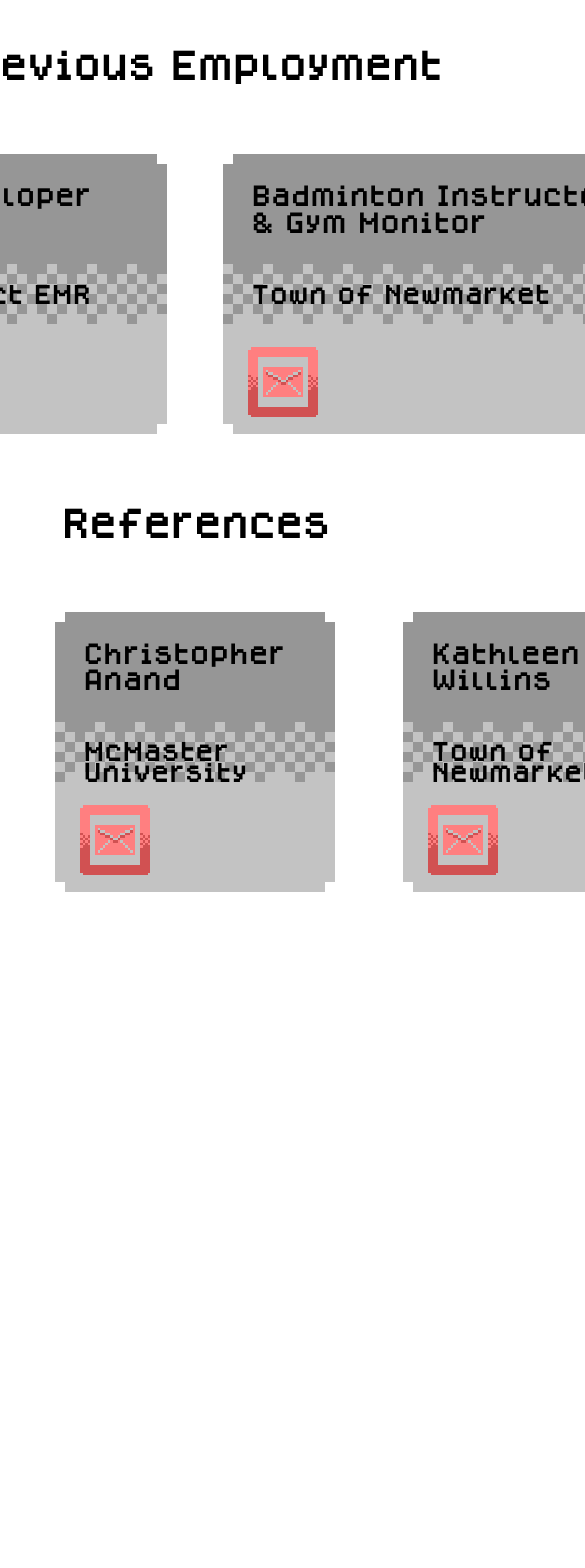
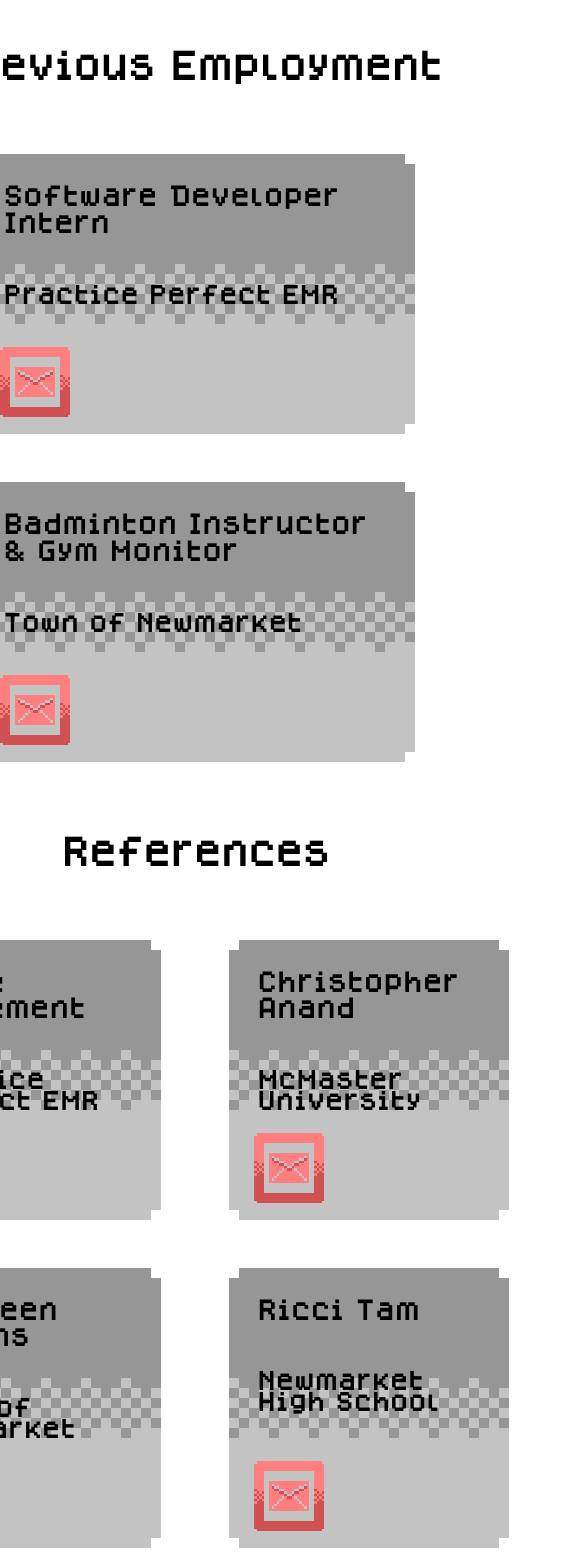
Before and after one commit to honkita/WebsitePortfolio, a Next.js app: page /resume in a window 390 px wide. Shown: the part 858-2426 px from the top of the page, 585 px wide, since content can reach past the window. Before the commit the page ends 2098 px from the top, so only its background shows below. Built offline with nearby package versions, Linux system fonts and the light colour scheme.

Commit message:
Job grid and location grid scalability implemented

```diff
--- a/pages/resume.jsx
+++ b/pages/resume.jsx
@@ -35,7 +35,7 @@
           <section className={utilStyles.headingXl}>
             <p>Previous Employment</p>
           </section>
-          <div className={styles.side}>
+          <div className={styles.locationGrid}>
             <ResumeJobs
               jobName="Software Developer Intern"
               employer="Practice Perfect EMR"
--- a/styles/Home.module.css
+++ b/styles/Home.module.css
@@ -89,18 +89,44 @@
   line-height: 1.5;
   font-size: 1.5rem;
 }
+@media (max-width: 128rem) {
+  .jobGrid {
+    display: grid;
+    grid-template-columns: repeat(3, minmax(0, 1fr));
+    grid-column-gap: 0.75rem;
+    grid-row-gap: 0.5rem;
+    vertical-align: top;
+  }
 
-.jobGrid {
-  display: grid;
-  grid-template-columns: repeat(3, 1fr);
-  grid-column-gap: 0.75rem;
-  grid-row-gap: 0.5rem;
-  vertical-align: top;
+  .locationGrid {
+    display: grid;
+    grid-template-columns: repeat(2, minmax(0, 1fr));
+    grid-column-gap: 0.75rem;
+    grid-row-gap: 0.5rem;
+    vertical-align: top;
+  }
+}
+
+@media (max-width: 64rem) {
+  .jobGrid {
+    display: grid;
+    grid-template-columns: repeat(2, minmax(0, 1fr));
+    grid-column-gap: 0.75rem;
+    grid-row-gap: 0.5rem;
+    vertical-align: top;
+  }
+  .locationGrid {
+    display: grid;
+    grid-template-columns: repeat(1, minmax(0, 1fr));
+    grid-column-gap: 0.75rem;
+    grid-row-gap: 0.5rem;
+    vertical-align: top;
+  }
 }
 
 .grid {
   display: grid;
-  grid-template-columns: repeat(3, 1fr);
+  grid-template-columns: repeat(3, minmax(0, 1fr));
   grid-column-gap: 1rem;
   grid-row-gap: 0.5rem;
   vertical-align: top;
--- a/styles/theme.util.module.css
+++ b/styles/theme.util.module.css
@@ -149,6 +149,7 @@
   image-rendering: pixelated;
   -ms-interpolation-mode: nearest-neighbor; /* IE8+           */
 }
+
 .ReferenceBacker {
   background-image: url("../public/images/PixelSquare.png");
   width: 20rem;
```
